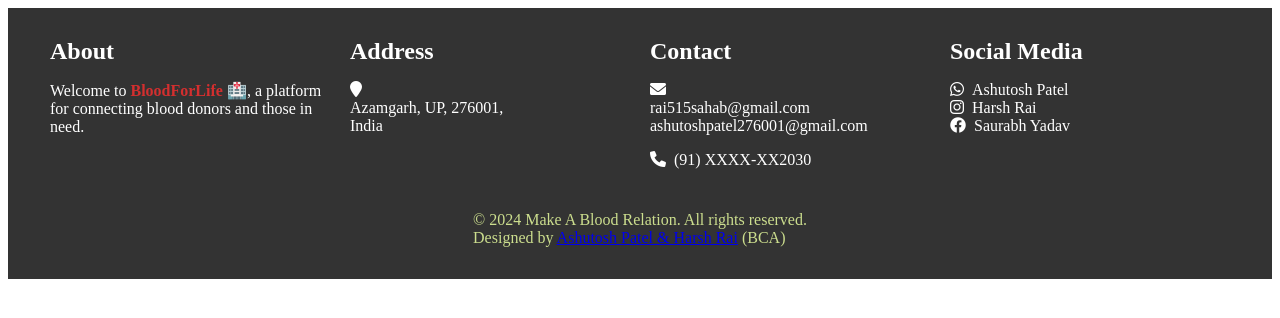
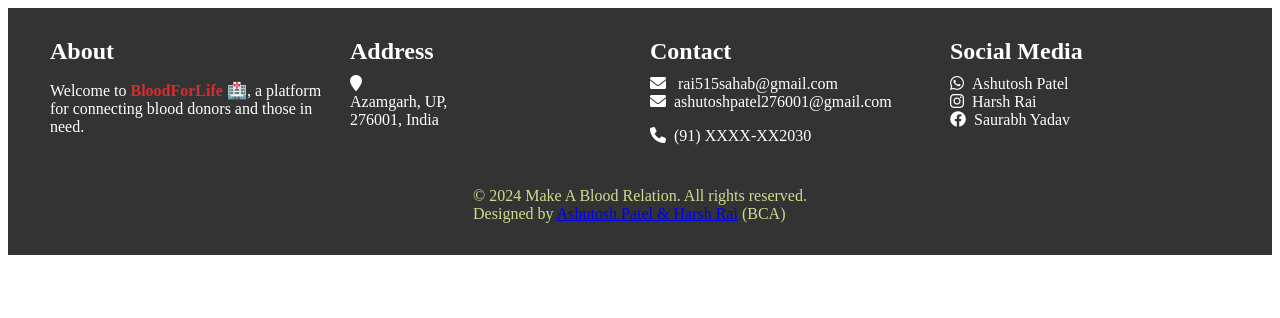
Before and after one commit to Ashutoshpatel9211/bca, a plain HTML site: page ft.html in a window 1280 px wide. Drawn offline with Linux system fonts and the light colour scheme.

Commit message:
Add files via upload

```diff
--- a/ft.html
+++ b/ft.html
@@ -19,24 +19,25 @@
             </div>
             <div class="footer-section">
                 <h2>Address</h2>
-                <p><i class="fa fa-map-marker" aria-hidden="true"></i><br>Azamgarh, UP, 276001,<br> India</p>
+                <i class="fa fa-map-marker" aria-hidden="true"></i><br>Azamgarh, UP, <br>276001, India
             </div>
             <div class="footer-section">
                 <h2>Contact</h2>
-                <p><i class="fa fa-envelope" aria-hidden="true"></i>
-                    <br>rai515sahab@gmail.com<br>ashutoshpatel276001@gmail.com<br>
-                </p>
+                <i class="fa fa-envelope" aria-hidden="true"></i>&nbsp;&nbsp;
+                    rai515sahab@gmail.com<br>
+                    <i class="fa fa-envelope" aria-hidden="true"></i>&nbsp;&nbsp;ashutoshpatel276001@gmail.com<br>
+
                 <p><i class="fa fa-phone" target="_blank"></i>&nbsp;&nbsp;(91) XXXX-XX2030</p>
             </div>
             <div class="footer-section">
                 <h2>Social Media</h2>
-                <ul>
-                    <li><a href="https://wa.me/8175012030" target="_blank"><i class="fab fa-whatsapp"
-                                target="_blank"></i>&nbsp;&nbsp;Ashutosh Patel</a></li>
-                    <li><a href="https://www.instagram.com/harshr_5265"><i class="fab fa-instagram"
-                                target="_blank"></i>&nbsp;&nbsp;Harsh Rai</a></li>
-                    <li><a href="#"><i class="fab fa-facebook " target="_blank"></i>&nbsp;&nbsp;Saurabh Yadav</a></li>
-                </ul>
+
+                    <a href="https://wa.me/8175012030" target="_blank"><i class="fab fa-whatsapp"
+                                target="_blank"></i>&nbsp;&nbsp;Ashutosh Patel</a><br>
+                   <a href="https://www.instagram.com/harshr_5265"><i class="fab fa-instagram"
+                                target="_blank"></i>&nbsp;&nbsp;Harsh Rai</a><br>
+                    <a href="#"><i class="fab fa-facebook " target="_blank"></i>&nbsp;&nbsp;Saurabh Yadav</a>
+
             </div>
         </div>
         <div class="copywrites">
```
